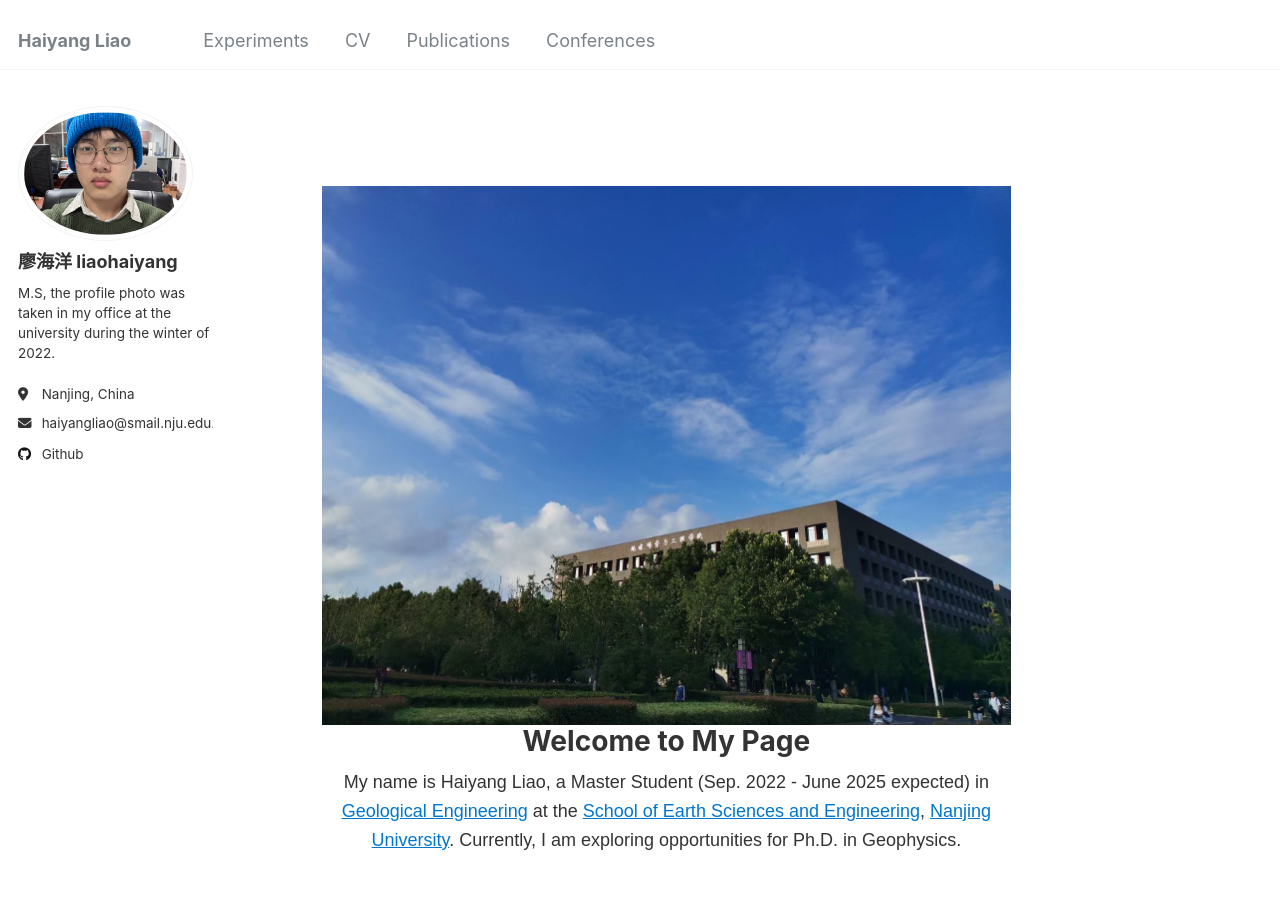
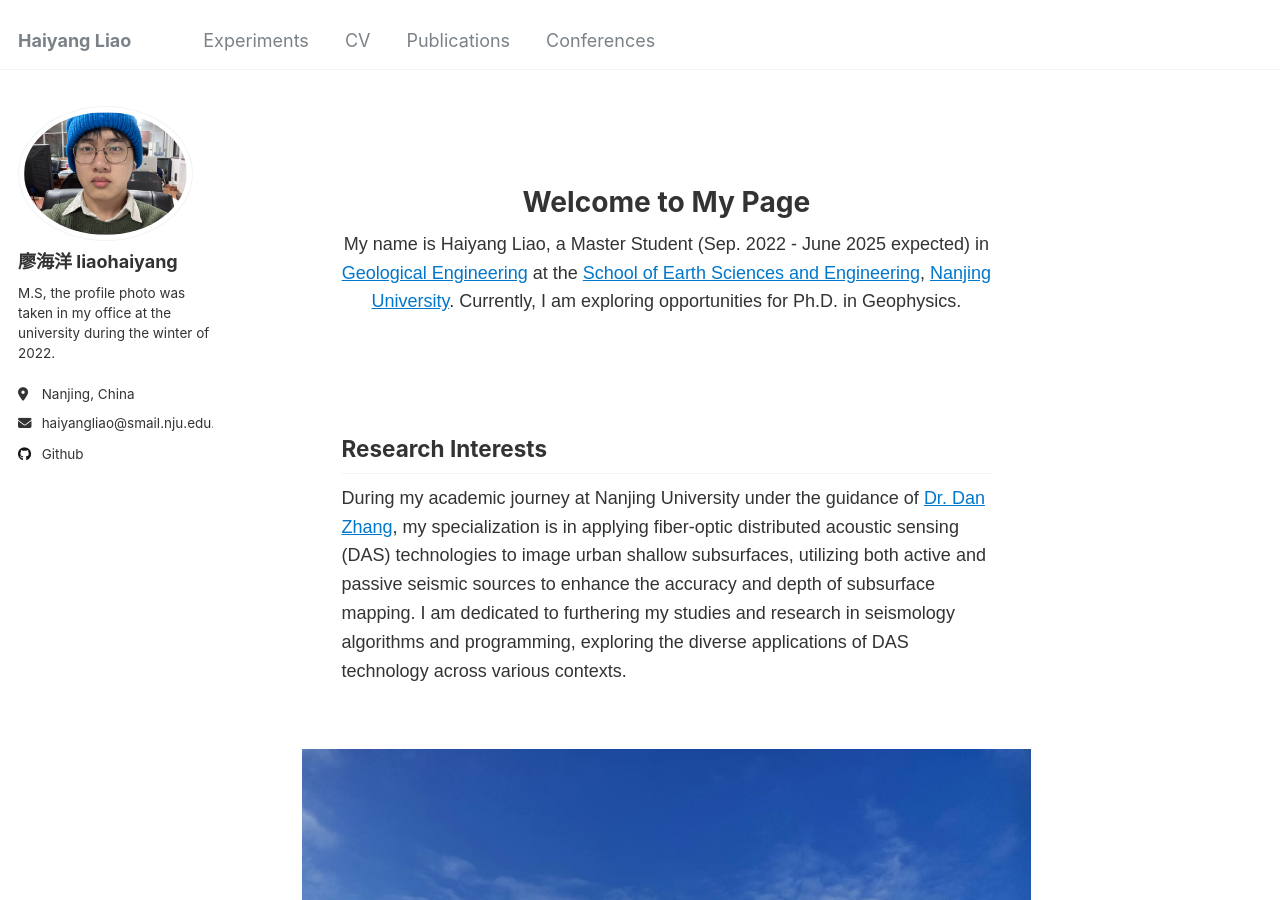
Before and after one commit to Whynot-cell/Whynot-cell.github.io, a Jekyll site: the page built from _pages/about.md, in a window 1280 px wide and 900 px high. Built offline with Jekyll 4.4.1, drawn with Linux system fonts in a browser that asks for light colours.

Commit message:
Update about.md

```diff
--- a/_pages/about.md
+++ b/_pages/about.md
@@ -76,7 +76,7 @@
 </head>
 <body>
     <header>
-        <img src="/images/地科.jpg" alt="Geological Science Image" style="width:100%;"> <!-- Image added here -->
+         <!-- Image added here -->
         <h1>Welcome to My Page</h1>
         <p>My name is Haiyang Liao, a Master Student (Sep. 2022 - June 2025 expected) in <a href="https://es.nju.edu.cn/acei/main.htm">Geological Engineering</a> at the <a href="https://es.nju.edu.cn/mainm.htm">School of Earth Sciences and Engineering</a>, <a href="https://www.nju.edu.cn/">Nanjing University</a>. Currently, I am exploring opportunities for Ph.D. in Geophysics.</p>
     </header>
@@ -102,5 +102,6 @@
             <li><strong>Numerical Simulation for Subsurface Cavity Detection</strong> (Jan. 2023 - Oct. 2023): Used specfem3d/2d for simulations of shallow cavities to analyze DAS imaging responses.</li>
         </ul>
     </section> -->
+    <img src="/images/地科.jpg" alt="Geological Science Image" style="width:100%;">
 </body>
 </html>
```
